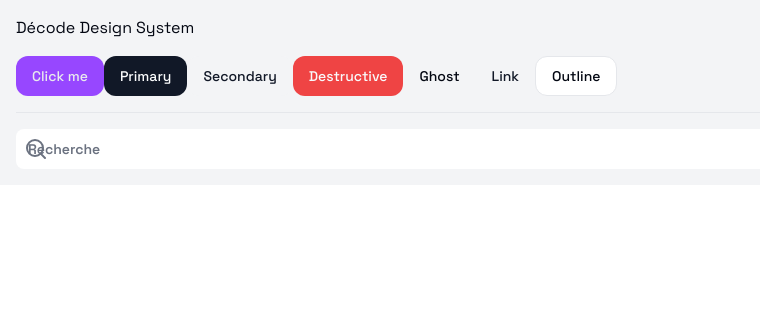
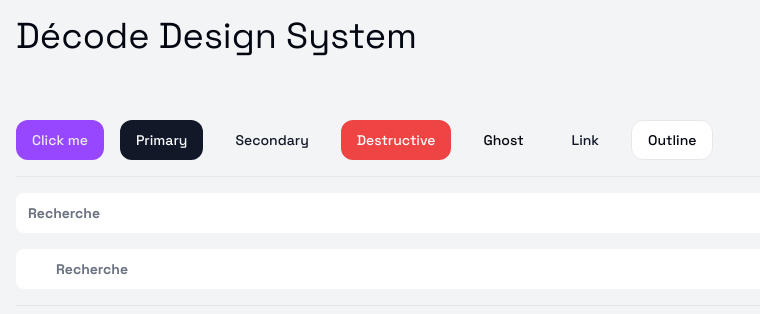
Before and after one commit to decode-school/design-system, a React (Vite) app: page / in a window 1280 px wide. Shown: the top 314 px of the page, without its empty margins (0-760 px from the left). Built offline with nearby package versions, Linux system fonts and the light colour scheme; some icons are missing.

Commit message:
feat: added icon props + icon display to input element

```diff
--- a/src/main.tsx
+++ b/src/main.tsx
@@ -8,7 +8,8 @@ createRoot(document.getElementById('root')!).render(
   <StrictMode>
     <main className='bg-secondary'>
       <div className='container mx-auto p-4 space-y-4'>
-        <h1>Décode Design System</h1>
+        <h1 className='text-4xl mb-16'>Décode Design System</h1>
+        <section className='flex gap-4 flex-wrap'>
           <Button>Click me</Button>
           <Button variant="primary">Primary</Button>
           <Button variant="secondary">Secondary</Button>
@@ -16,8 +17,11 @@ createRoot(document.getElementById('root')!).render(
           <Button variant="ghost">Ghost</Button>
           <Button variant="link">Link</Button>
           <Button variant="outline">Outline</Button>
+        </section>
         <hr />
         <Input type="text" placeholder="Recherche" />
+        <Input type="search" placeholder="Recherche" icon="search" />
+        <hr />
       </div>
     </main>
   </StrictMode>,
--- a/src/package/ui/components/ui/input.tsx
+++ b/src/package/ui/components/ui/input.tsx
@@ -1,34 +1,22 @@
 import * as React from "react"
-import { Search } from "lucide-react"
-
-import { cva, type VariantProps } from "class-variance-authority"
 
 import { cn } from "@/package/ui/lib/utils"
+import { DynamicIcon, IconName } from "lucide-react/dynamic"
 
-const inputVariants = cva(
-  "flex h-10 w-full rounded-lg bg-background px-3 py-2 text-base ring-offset-background file:border-0 file:bg-transparent file:text-sm file:font-medium file:text-foreground placeholder:text-muted-foreground placeholder:font-semibold focus-visible:outline-none focus-visible:ring-2 focus-visible:ring-accent focus-visible:ring-offset-2 disabled:cursor-not-allowed disabled:opacity-50 md:text-sm",
-  {
-    variants: {
-      type: {
-        search: "pl-10",
-      },
-    },
-    defaultVariants: {
-      type: "search"
-    },
-  });
-
-export interface InputProps extends React.InputHTMLAttributes<HTMLInputElement>, VariantProps<typeof inputVariants> { }
+export interface InputProps extends React.InputHTMLAttributes<HTMLInputElement> {
+  icon?: IconName
+}
 
 const Input = React.forwardRef<HTMLInputElement, InputProps>(
-  ({ className, type = "search", ...props }, ref) => {
+  ({ className, type, icon, ...props }, ref) => {
+    if (icon) {
       return (
         <div className="relative w-full">
-        <Search className="text-muted-foreground absolute left-2 top-1/2 -translate-y-1/2" />
+          <DynamicIcon name={icon} className="text-muted-foreground absolute left-2 top-1/2 -translate-y-1/2" />
           <input
             type={type}
             className={cn(
-            inputVariants({ type, className }),
+              "flex h-10 w-full rounded-lg bg-background px-3 pl-10 py-2 text-base ring-offset-background file:border-0 file:bg-transparent file:text-sm file:font-medium file:text-foreground placeholder:text-muted-foreground placeholder:font-bold focus-visible:outline-none focus-visible:ring-2 focus-visible:ring-accent focus-visible:ring-offset-2 disabled:cursor-not-allowed disabled:opacity-50 md:text-sm",
               className
             )}
             ref={ref}
@@ -37,6 +25,18 @@ const Input = React.forwardRef<HTMLInputElement, InputProps>(
         </div>
       )
     }
+    return (
+      <input
+        type={type}
+        className={cn(
+          "flex h-10 w-full rounded-lg bg-background px-3 py-2 text-base ring-offset-background file:border-0 file:bg-transparent file:text-sm file:font-medium file:text-foreground placeholder:text-muted-foreground placeholder:font-bold focus-visible:outline-none focus-visible:ring-2 focus-visible:ring-accent focus-visible:ring-offset-2 disabled:cursor-not-allowed disabled:opacity-50 md:text-sm",
+          className
+        )}
+        ref={ref}
+        {...props}
+      />
+    )
+  }
 )
 Input.displayName = "Input"
 
```
Lines whose indentation alone changed are shown as unchanged.
